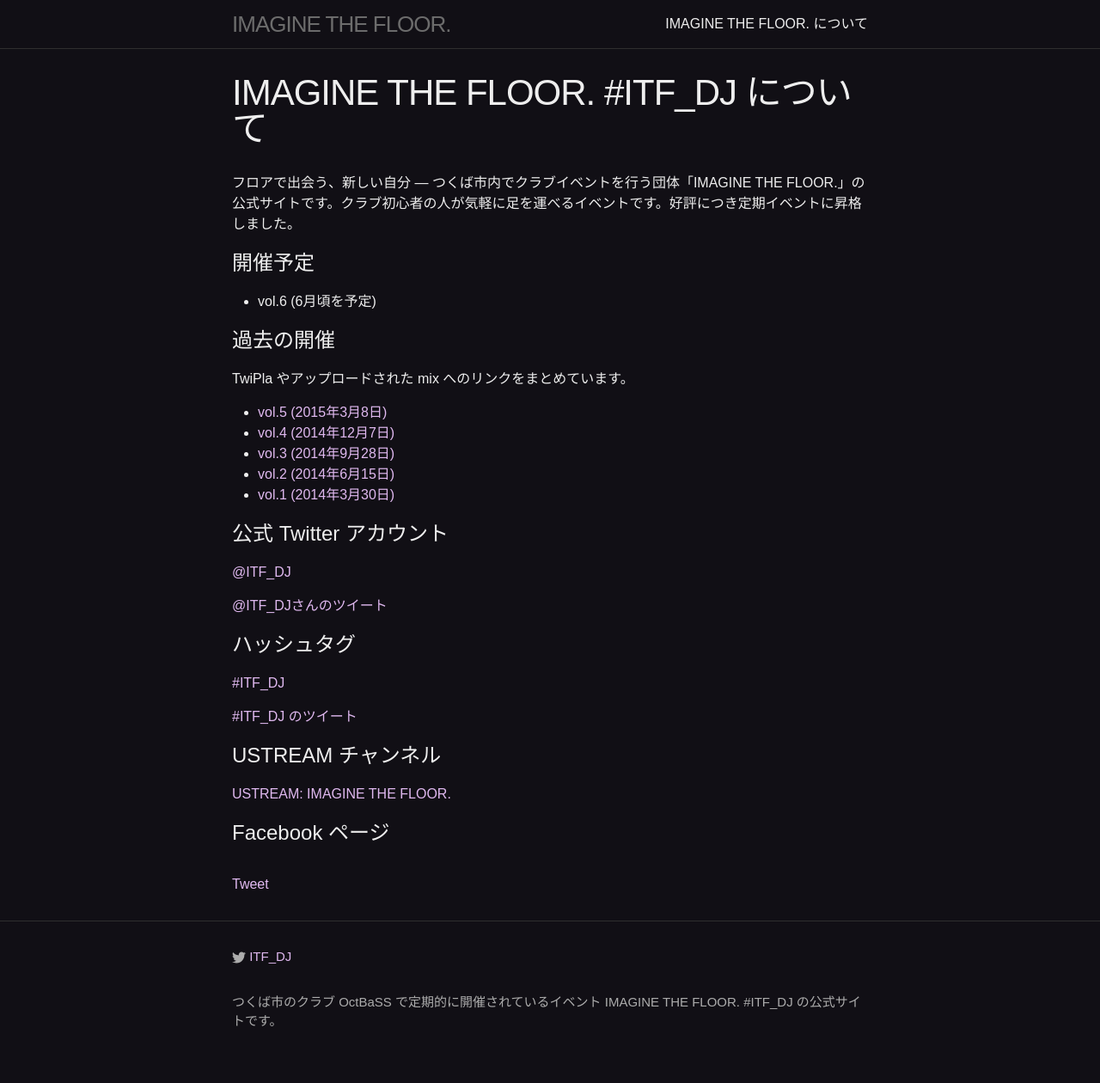
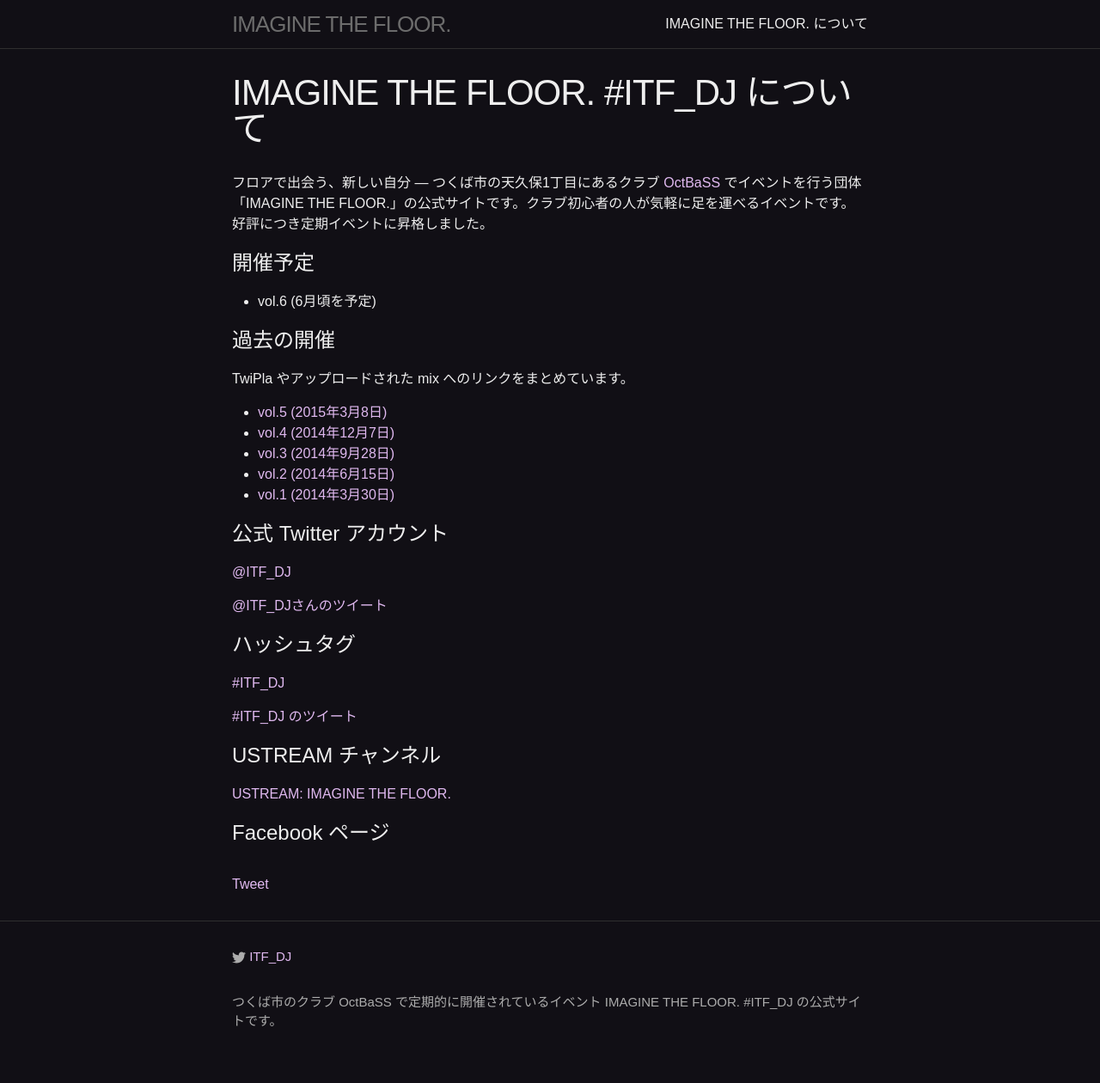
Before and after one commit to ITFDJ/itfdj.github.io, a Jekyll site: the page built from about.md, in a window 1280 px wide. Shown: the whole page at 86% size. Built offline with Jekyll 4.4.1, drawn with Linux system fonts in a browser that asks for light colours; comment, search, counter and statistics services are not loaded.

Commit message:
add link to octbass

```diff
--- a/about.md
+++ b/about.md
@@ -4,7 +4,7 @@
 permalink: /about/
 ---
 
-フロアで出会う、新しい自分 --- つくば市内でクラブイベントを行う団体「IMAGINE THE FLOOR.」の公式サイトです。クラブ初心者の人が気軽に足を運べるイベントです。好評につき定期イベントに昇格しました。
+フロアで出会う、新しい自分 --- つくば市の天久保1丁目にあるクラブ [OctBaSS](https://twitter.com/octbass_tsukuba) でイベントを行う団体「IMAGINE THE FLOOR.」の公式サイトです。クラブ初心者の人が気軽に足を運べるイベントです。好評につき定期イベントに昇格しました。
 
 # 開催予定
 
```
